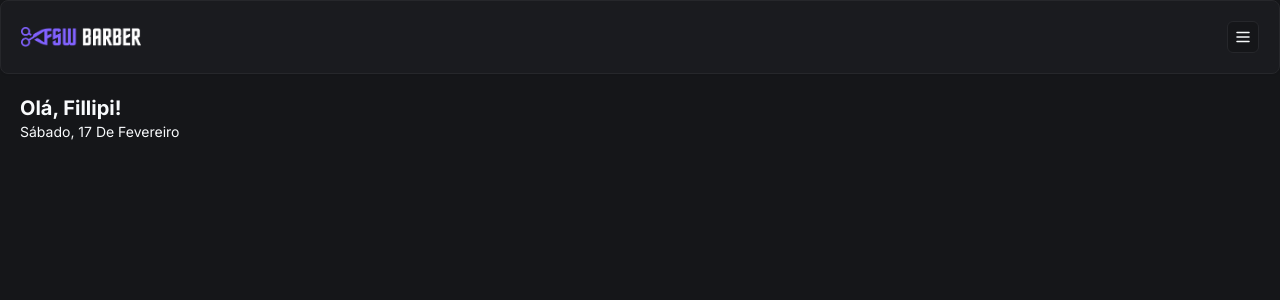
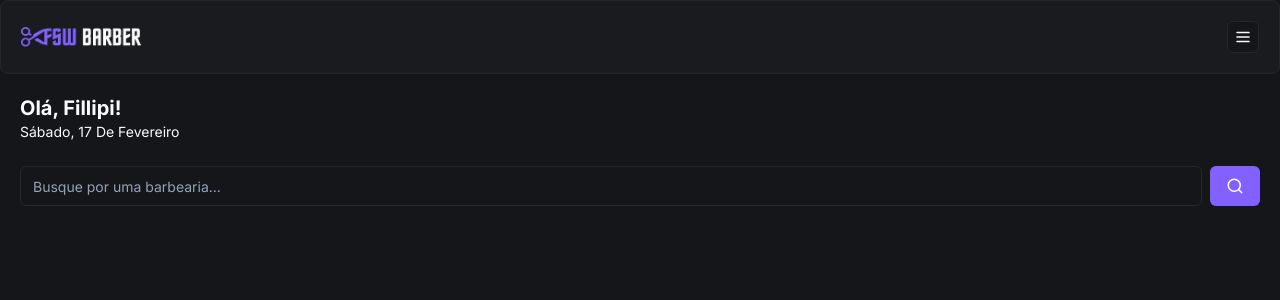
Before and after one commit to torugah/barberShop_fullStackWeek-, a Next.js app: page / in a window 1280 px wide. Shown: the top 300 px of the page. Built offline with nearby package versions, Linux system fonts and the light colour scheme.

Commit message:
feat: add inicial search component

```diff
--- /dev/null
+++ b/app/(home)/_components/search.tsx
@@ -0,0 +1,18 @@
+"use client";
+
+import { Button } from "@/app/_components/ui/button";
+import { Input } from "@/app/_components/ui/input";
+import { SearchIcon } from "lucide-react";
+
+const Search = () => {
+    return (
+        <div className="flex items-center gap-2">
+            <Input placeholder="Busque por uma barbearia..."/>
+            <Button variant="default">
+                <SearchIcon size={18} />
+            </Button>
+        </div>
+      );
+}
+
+export default Search;
--- a/app/(home)/page.tsx
+++ b/app/(home)/page.tsx
@@ -2,6 +2,7 @@
 import Image from "next/image";
 import Header from "../_components/header";
 import { ptBR } from "date-fns/locale/pt-BR";
+import Search from "./_components/search";
 
 export default function Home() {
   return (
@@ -16,6 +17,10 @@
           })}
         </p>
       </div>
+
+      <div className="px-5 mt-6">
+        <Search />
+      </div>
     </div>
   )
 }
--- /dev/null
+++ b/app/_components/ui/input.tsx
@@ -0,0 +1,25 @@
+import * as React from "react"
+
+import { cn } from "@/app/_lib/utils"
+
+export interface InputProps
+  extends React.InputHTMLAttributes<HTMLInputElement> {}
+
+const Input = React.forwardRef<HTMLInputElement, InputProps>(
+  ({ className, type, ...props }, ref) => {
+    return (
+      <input
+        type={type}
+        className={cn(
+          "flex h-10 w-full rounded-md border border-input bg-background px-3 py-2 text-sm ring-offset-background file:border-0 file:bg-transparent file:text-sm file:font-medium placeholder:text-muted-foreground focus-visible:outline-none focus-visible:ring-2 focus-visible:ring-ring focus-visible:ring-offset-2 disabled:cursor-not-allowed disabled:opacity-50",
+          className
+        )}
+        ref={ref}
+        {...props}
+      />
+    )
+  }
+)
+Input.displayName = "Input"
+
+export { Input }
```
Lines whose indentation alone changed are shown as unchanged.
